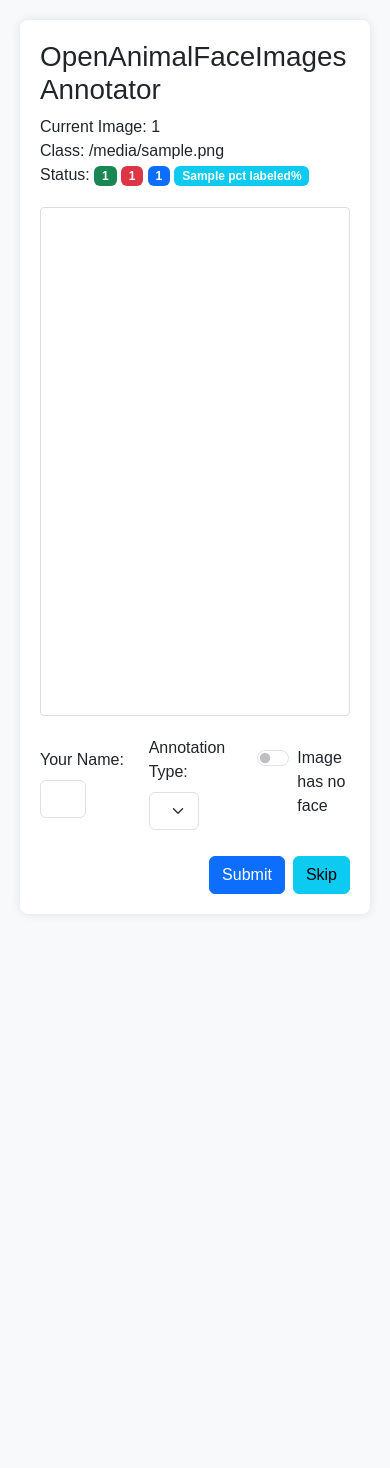
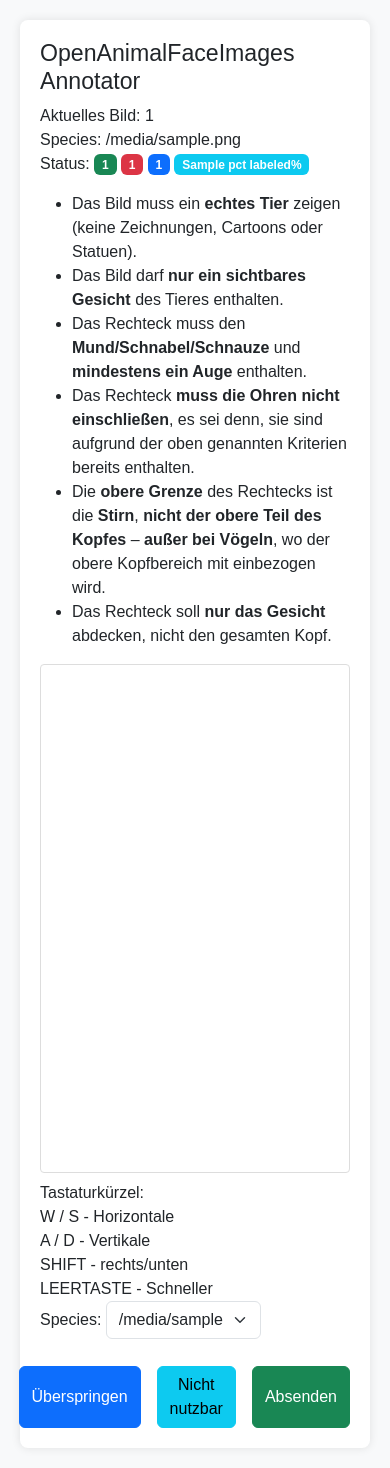
Before and after one commit to Jan108/AFaRec, a Flask app: template data/templates/annotator.html in a window 390 px wide. Before the commit the page ends 894 px from the top, so only its background shows below. Run offline with Flask 3, Linux system fonts and the light colour scheme; the template is opened without the code that fills it: most values are stand-ins (such as "Sample title", 1, 10 or a date in 2020); parts of the project's set-up code (start-up, migrations or seed data) failed here and were passed over; some libraries are stand-ins or nearby versions.

Commit message:
updated the annotator for multi user annotation

```diff
--- a/data/templates/annotator.html
+++ b/data/templates/annotator.html
@@ -23,7 +23,6 @@
         }
 
         #canvas-container {
-            margin: 20px 0;
             border: 1px solid #ddd;
             border-radius: 4px;
             overflow: hidden;
@@ -39,48 +38,52 @@
         integrity="sha384-FKyoEForCGlyvwx9Hj09JcYn3nv7wiPVlz7YYwJrWVcXK/BmnVDxM+D2scQbITxI"
         crossorigin="anonymous"></script>
 <div class="container">
-    <h1>OpenAnimalFaceImages Annotator</h1>
-    <p>
-        Current Image: {{ img_id }}<br>
-        Class: {{ img_class }}<br>
+    <h3>OpenAnimalFaceImages Annotator</h3>
+    <div class="row g-3 align-items-center">
+        <div class="col-md-3 align-items-top">
+            Aktuelles Bild: {{ img_id }}<br>
+            Species: {{ img_class }}<br>
             Status:
             <span class="badge bg-success">{{ count_labeled }}</span>
             <span class="badge bg-danger">{{ count_unlabeled }}</span>
             <span class="badge bg-primary">{{ count_skipped }}</span>
             <span class="badge bg-info">{{ pct_labeled }}%</span>
-    </p>
+        </div>
+        <div class="col-md-9">
+            <ul>
+                <li>Das Bild muss ein <strong>echtes Tier</strong> zeigen (keine Zeichnungen, Cartoons oder Statuen).
+                </li>
+                <li>Das Bild darf <strong>nur ein sichtbares Gesicht</strong> des Tieres enthalten.</li>
+                <li>Das Rechteck muss den <strong>Mund/Schnabel/Schnauze</strong> und <strong>mindestens ein
+                    Auge</strong> enthalten.
+                </li>
+                <li>Das Rechteck <strong>muss die Ohren nicht einschließen</strong>, es sei denn, sie sind aufgrund der
+                    oben genannten Kriterien bereits enthalten.
+                </li>
+                <li>Die <strong>obere Grenze</strong> des Rechtecks ist die <strong>Stirn</strong>, <strong>nicht der
+                    obere Teil des Kopfes</strong> – <strong>außer bei Vögeln</strong>, wo der obere Kopfbereich mit
+                    einbezogen wird.
+                </li>
+                <li>Das Rechteck soll <strong>nur das Gesicht</strong> abdecken, nicht den gesamten Kopf.</li>
+            </ul>
+        </div>
+    </div>
 
-    <div id="canvas-container">
+    <div class="row">
+        <div class="col-md-10">
+            <div id="canvas-container" class="mb-2">
                 <canvas id="canvas" width="900" height="500"></canvas>
             </div>
+        </div>
+        <div class="col-md-2">
+            Tastaturkürzel:<br>
+            W / S - Horizontale<br>
+            A / D - Vertikale<br>
+            SHIFT - rechts/unten<br>
+            LEERTASTE - Schneller
+        </div>
+    </div>
 
-<!--    <form id="bbox-form" method="POST">-->
-<!--        <input type="hidden" id="bbox_x" name="bbox_x" value="{{ img_bbox[0] }}">-->
-<!--        <input type="hidden" id="bbox_y" name="bbox_y" value="{{ img_bbox[1] }}">-->
-<!--        <input type="hidden" id="bbox_w" name="bbox_w" value="{{ img_bbox[2] }}">-->
-<!--        <input type="hidden" id="bbox_h" name="bbox_h" value="{{ img_bbox[3] }}">-->
-<!--        <input type="hidden" id="img_height" name="img_height" value="{{ img_height }}">-->
-<!--        <input type="hidden" id="img_width" name="img_width" value="{{ img_width }}">-->
-<!--        <div class="form-group">-->
-<!--            <label for="img_class">Annotation Type:</label>-->
-<!--            <select class="form-control" id="img_class" name="img_class" required>-->
-<!--                <option value="{{ img_class }}" selected>{{ img_class }}</option>-->
-<!--                {% for value in possible_classes %}-->
-<!--                <option value="{{ value }}">{{ value }}</option>-->
-<!--                {% endfor %}-->
-<!--            </select>-->
-<!--        </div>-->
-<!--        <div class="form-check form-switch">-->
-<!--            <input class="form-check-input" type="checkbox" role="switch" id="img_no_face" name="img_no_face">-->
-<!--            <label class="form-check-label" for="img_no_face">Image has no face</label>-->
-<!--        </div>-->
-<!--        <input type="hidden" id="img_id" name="img_id" value="{{ img_id }}">-->
-<!--        <input type="hidden" id="img_skip" name="img_skip" value="">-->
-<!--        <label class="form-label" for="anno_name">Your Name:</label>-->
-<!--        <input type="text" class="form-control" id="anno_name" name="anno_name" required>-->
-<!--        <button type="submit" class="btn btn-primary">Submit</button>-->
-<!--        <button type="submit" class="btn btn-info" onclick="document.getElementById('img_skip').value='skipped';">Skip</button>-->
-<!--    </form>-->
     <form id="bbox-form" method="POST">
         <!-- Hidden inputs -->
         <input type="hidden" id="bbox_x" name="bbox_x" value="{{ img_bbox[0] }}">
@@ -91,16 +94,13 @@
         <input type="hidden" id="img_width" name="img_width" value="{{ img_width }}">
         <input type="hidden" id="img_id" name="img_id" value="{{ img_id }}">
         <input type="hidden" id="img_skip" name="img_skip" value="">
+        <input type="hidden" id="img_no_face" name="img_no_face" value="">
 
         <!-- Grid layout -->
         <div class="row g-3 align-items-center">
             <div class="col">
-            <label for="anno_name" class="form-label">Your Name:</label>
-            <input type="text" class="form-control w-50 d-inline" id="anno_name" name="anno_name" required>
-        </div>
-        <div class="col">
                 <div class="form-group">
-                <label for="img_class" class="form-label">Annotation Type:</label>
+                    <label for="img_class" class="form-label">Species:</label>
                     <select class="form-select w-50 d-inline" id="img_class" name="img_class" required>
                         <option value="{{ img_class }}" selected>{{ img_class }}</option>
                         {% for value in possible_classes %}
@@ -109,61 +109,22 @@
                     </select>
                 </div>
             </div>
-        <div class="col">
-            <div class="form-check form-switch">
-                <input class="form-check-input" type="checkbox" role="switch" id="img_no_face" name="img_no_face">
-                <label class="form-check-label" for="img_no_face">Image has no face</label>
-            </div>
-        </div>
-        <div class="col d-flex gap-2 justify-content-end">
-            <button type="submit" class="btn btn-primary">Submit</button>
-            <button type="submit" class="btn btn-info" onclick="document.getElementById('img_skip').value='skipped';">Skip</button>
+            <div class="col d-flex gap-3 justify-content-end">
+                <button type="submit" class="btn btn-primary"
+                        onclick="document.getElementById('img_skip').value='skipped';">Überspringen
+                </button>
+                <button type="submit" class="btn btn-info"
+                        onclick="document.getElementById('img_no_face').value='checked';">Nicht nutzbar
+                </button>
+                <button type="submit" class="btn btn-success">Absenden</button>
             </div>
         </div>
     </form>
 
 </div>
-<script>
-    // Function to set a cookie
-        function setCookie(name, value, days) {
-            const date = new Date();
-            date.setTime(date.getTime() + (days * 24 * 60 * 60 * 1000));
-            const expires = "expires=" + date.toUTCString();
-            document.cookie = name + "=" + encodeURIComponent(value) + ";" + expires + ";path=/";
-        }
-
-        // Function to get a cookie
-        function getCookie(name) {
-            const cookieName = name + "=";
-            const cookies = document.cookie.split(';');
-            for (let cookie of cookies) {
-                while (cookie.charAt(0) === ' ') {
-                    cookie = cookie.substring(1);
-                }
-                if (cookie.indexOf(cookieName) === 0) {
-                    return decodeURIComponent(cookie.substring(cookieName.length));
-                }
-            }
-            return "";
-        }
-
-        // Pre-fill the form if cookie exists
-        document.addEventListener('DOMContentLoaded', function() {
-            const annotatorName = getCookie("annotatorName");
-            if (annotatorName) {
-                document.getElementById('anno_name').value = annotatorName;
-            }
-        });
-
-        // Save the name to cookie on form submission
-        document.getElementById('bbox-form').addEventListener('submit', function(e) {
-            const name = document.getElementById('anno_name').value;
-            setCookie("annotatorName", name, 365);
-        });
-</script>
 
 <script>
-document.addEventListener('keydown', function(e) {
+    document.addEventListener('keydown', function (e) {
         if (e.key.toLowerCase() === 'q') {
             const switch_element = document.getElementById('img_no_face');
             switch_element.checked = !switch_element.checked;
@@ -233,6 +194,7 @@ document.addEventListener('keydown', function(e) {
                 hasBorders: true,
                 lockRotation: true,
                 objectCaching: false,
+                lockScalingFlip: true,
             });
             canvas.add(rect);
             canvas.renderAll();
@@ -245,19 +207,25 @@ document.addEventListener('keydown', function(e) {
             };
 
             rect.on('modified', function () {
+                rect.top = Math.min(imgHeight, Math.max(0, rect.top));
+                rect.height = Math.min(imgHeight - rect.top, Math.max(5, rect.height));
+                rect.left = Math.min(imgWidth, Math.max(0, rect.left));
+                rect.width = Math.min(imgWidth - rect.left, Math.max(5, rect.width));
+                rect.setCoords();
+                canvas.renderAll();
                 update_form();
             });
 
             let isSpacePressed = false;
 
 // Track Spacebar state
-document.addEventListener('keydown', function(e) {
+            document.addEventListener('keydown', function (e) {
                 if (e.code === 'Space') {
                     isSpacePressed = true;
                 }
             });
 
-document.addEventListener('keyup', function(e) {
+            document.addEventListener('keyup', function (e) {
                 if (e.code === 'Space') {
                     isSpacePressed = false;
                 }
@@ -268,36 +236,36 @@ document.addEventListener('keyup', function(e) {
 
                 const moveStep = isSpacePressed ? 50 : 5;
                 const isCtrlPressed = e.shiftKey;
-
+                const finishChange = function () {
+                    rect.top = Math.min(imgHeight, Math.max(0, rect.top));
+                    rect.height = Math.min(imgHeight - rect.top, Math.max(5, rect.height));
+                    rect.left = Math.min(imgWidth, Math.max(0, rect.left));
+                    rect.width = Math.min(imgWidth - rect.left, Math.max(5, rect.width));
+                    rect.setCoords();
+                    canvas.renderAll();
+                    update_form();
+                };
                 requestAnimationFrame(() => {
                     if (isCtrlPressed) {
                         switch (e.key.toLowerCase()) {
                             case 'w':
                                 rect.height -= moveStep;
-                                rect.setCoords();
-                                canvas.renderAll();
-                                update_form();
+                                finishChange();
                                 e.preventDefault();
                                 break;
                             case 'a':
                                 rect.width -= moveStep;
-                                rect.setCoords();
-                                canvas.renderAll();
-                                update_form();
+                                finishChange();
                                 e.preventDefault();
                                 break;
                             case 's':
                                 rect.height += moveStep;
-                                rect.setCoords();
-                                canvas.renderAll();
-                                update_form();
+                                finishChange();
                                 e.preventDefault();
                                 break;
                             case 'd':
                                 rect.width += moveStep;
-                                rect.setCoords();
-                                canvas.renderAll();
-                                update_form();
+                                finishChange();
                                 e.preventDefault();
                                 break;
                         }
@@ -306,33 +274,25 @@ document.addEventListener('keyup', function(e) {
                             case 'w':
                                 rect.top -= moveStep;
                                 rect.height += moveStep;
-                                rect.setCoords();
-                                canvas.renderAll();
-                                update_form();
+                                finishChange();
                                 e.preventDefault();
                                 break;
                             case 'a':
                                 rect.left -= moveStep;
                                 rect.width += moveStep;
-                                rect.setCoords();
-                                canvas.renderAll();
-                                update_form();
+                                finishChange();
                                 e.preventDefault();
                                 break;
                             case 's':
                                 rect.top += moveStep;
                                 rect.height -= moveStep;
-                                rect.setCoords();
-                                canvas.renderAll();
-                                update_form();
+                                finishChange();
                                 e.preventDefault();
                                 break;
                             case 'd':
                                 rect.left += moveStep;
                                 rect.width -= moveStep;
-                                rect.setCoords();
-                                canvas.renderAll();
-                                update_form();
+                                finishChange();
                                 e.preventDefault();
                                 break;
                         }
--- a/requirements.txt
+++ b/requirements.txt
@@ -13,3 +13,4 @@ albumentations
 torchmetrics
 rfdetr
 flask
+Flask-HTTPAuth
```
Also changed, not shown: data/oafi_annotation.py (+23 -5 lines). Lines whose indentation alone changed are shown as unchanged.
